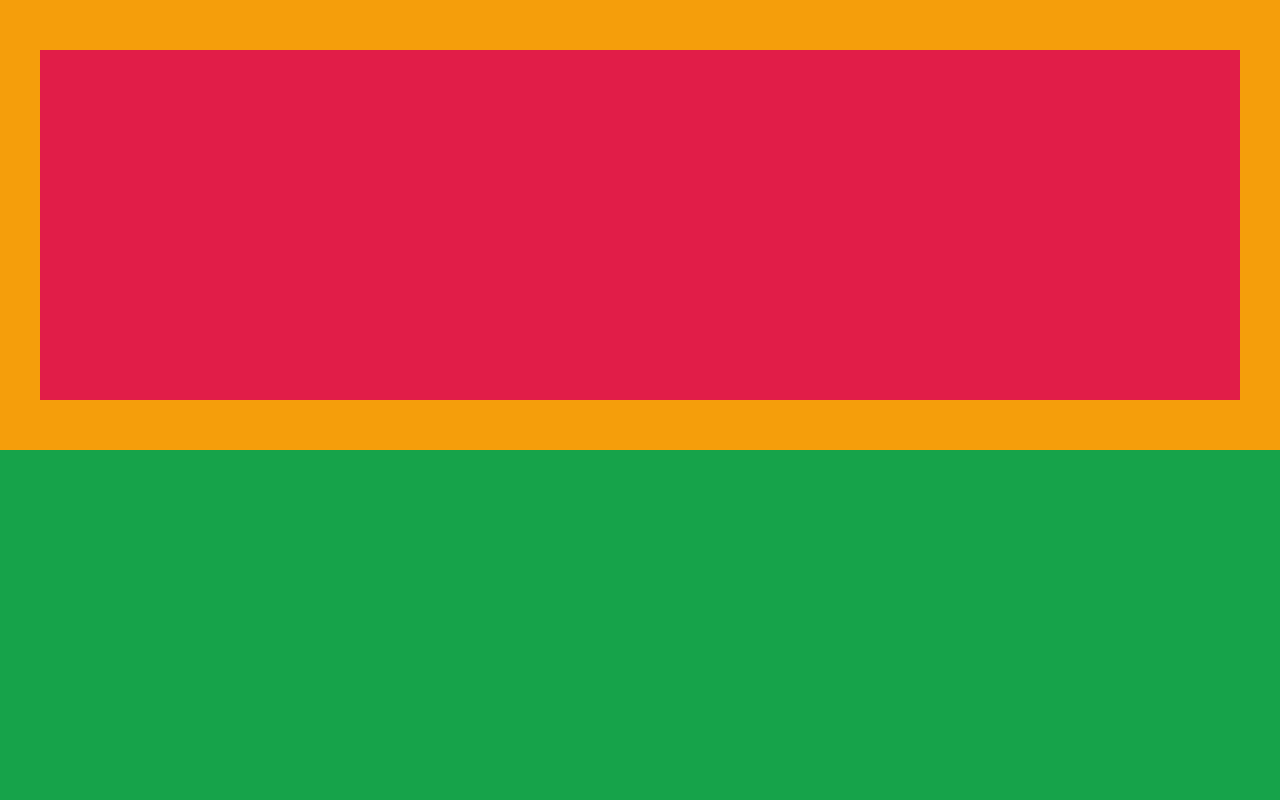
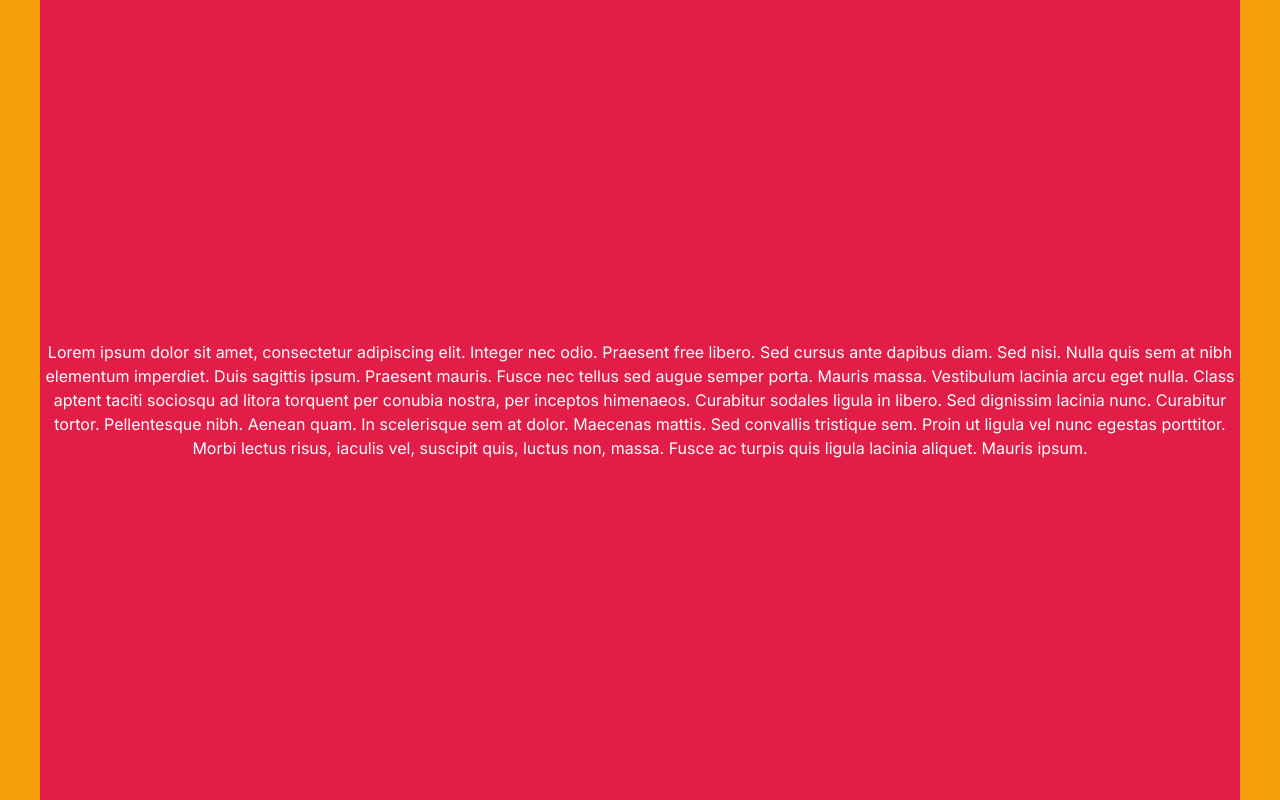
Before and after one commit to jacobmelendezjm-tech/Primer-Proyecto-15-09-2026, a Next.js app: page / in a window 1280 px wide. Shown: the top 800 px of the page. Built offline with nearby package versions, Linux system fonts and the light colour scheme.

Commit message:
Finalize hero adjustments

```diff
--- a/app/page.tsx
+++ b/app/page.tsx
@@ -1,8 +1,20 @@
 export default function Page() {
   return (
     <>
-      <div className="flex h-[450px] w-screen items-center justify-center bg-[#f59e0b]">
-        <div className="h-[350px] w-[1200px] bg-[#e11d48]" />
+      <div className="flex h-screen w-screen items-center justify-center bg-[#f59e0b]">
+        <div className="flex h-full w-[1200px] items-center justify-center bg-[#e11d48]">
+          <p className="text-center text-base text-white">
+            Lorem ipsum dolor sit amet, consectetur adipiscing elit. Integer nec odio. Praesent free
+            libero. Sed cursus ante dapibus diam. Sed nisi. Nulla quis sem at nibh elementum
+            imperdiet. Duis sagittis ipsum. Praesent mauris. Fusce nec tellus sed augue semper porta.
+            Mauris massa. Vestibulum lacinia arcu eget nulla. Class aptent taciti sociosqu ad litora
+            torquent per conubia nostra, per inceptos himenaeos. Curabitur sodales ligula in libero.
+            Sed dignissim lacinia nunc. Curabitur tortor. Pellentesque nibh. Aenean quam. In scelerisque
+            sem at dolor. Maecenas mattis. Sed convallis tristique sem. Proin ut ligula vel nunc egestas
+            porttitor. Morbi lectus risus, iaculis vel, suscipit quis, luctus non, massa. Fusce ac turpis
+            quis ligula lacinia aliquet. Mauris ipsum.
+          </p>
+        </div>
       </div>
       <section className="h-[450px] w-screen bg-[#16a34a]" />
       <section className="h-[450px] w-screen bg-[#c026d3]" />
```
